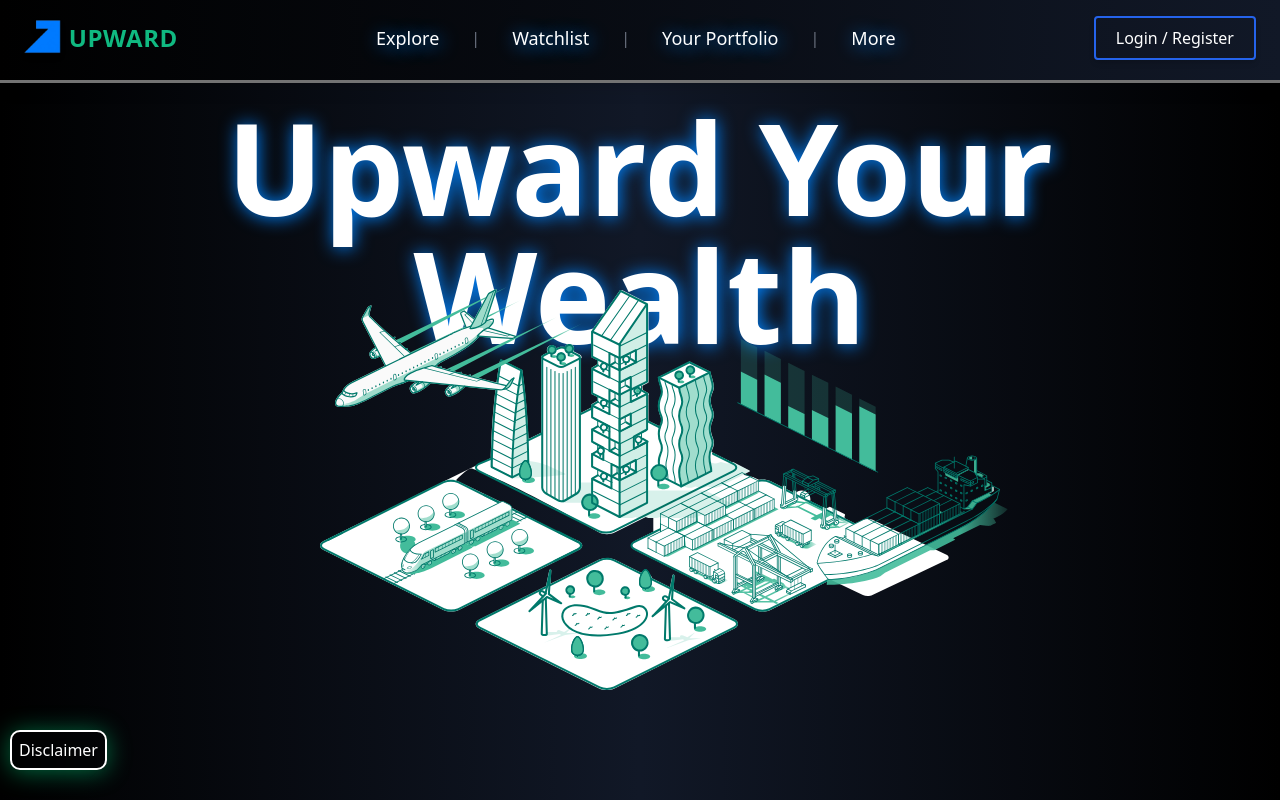
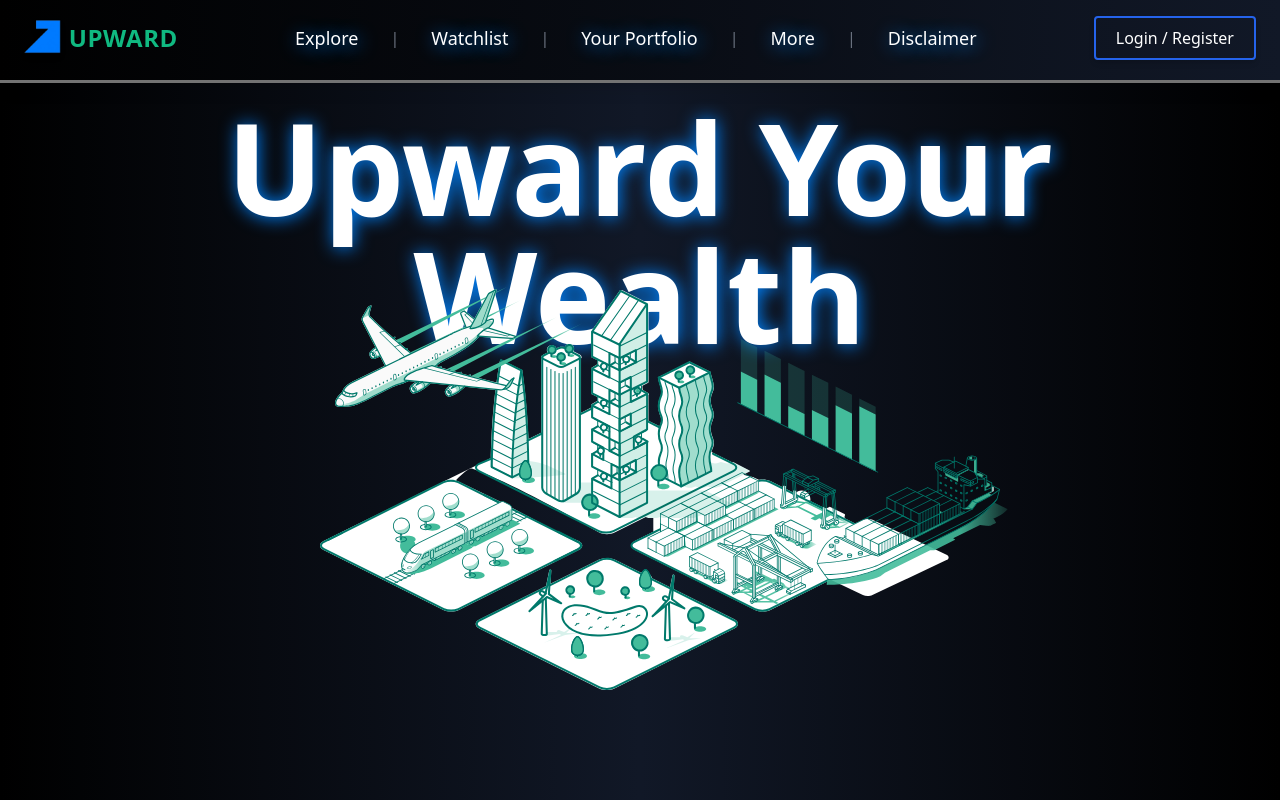
Before and after one commit to SaranshUpadhyay07/Upward, a React (Vite) app in the folder upward-frontend/: page / in a window 1280 px wide. Shown: the top 800 px of the page. Built offline with nearby package versions, Linux system fonts and the light colour scheme.

Commit message:
Header.tsx updated

```diff
--- a/upward-frontend/src/components/Header.tsx
+++ b/upward-frontend/src/components/Header.tsx
@@ -36,6 +36,10 @@ const Header = () => {
         <span className="text-gray-500">|</span>
         <Link to="more" className="text-lg font-medium hover:text-green-500 shadowing-blue cursor-pointer transition duration-300">
           More
+        </Link>
+        <span className="text-gray-500">|</span>
+        <Link to="/disclaimer" className="text-lg font-medium hover:text-green-500 shadowing-blue cursor-pointer transition duration-300">
+          Disclaimer
         </Link>
       </nav>
 
--- a/upward-frontend/src/components/HomePage.tsx
+++ b/upward-frontend/src/components/HomePage.tsx
@@ -17,9 +17,6 @@ const HomePage = () => {
       <section className="container mx-auto px-4 py-16 md:py-24">
         <About />
       </section>
-
-      {/* Footer Disclaimer Link */}
-      <a href="/disclaimer" className="text-white disclaimer" >Disclaimer</a>
     </div>
   );
 };
```
